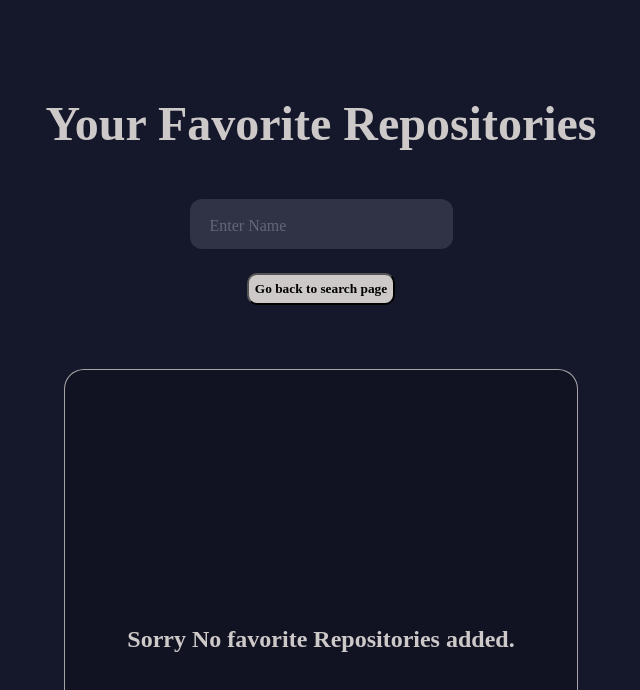
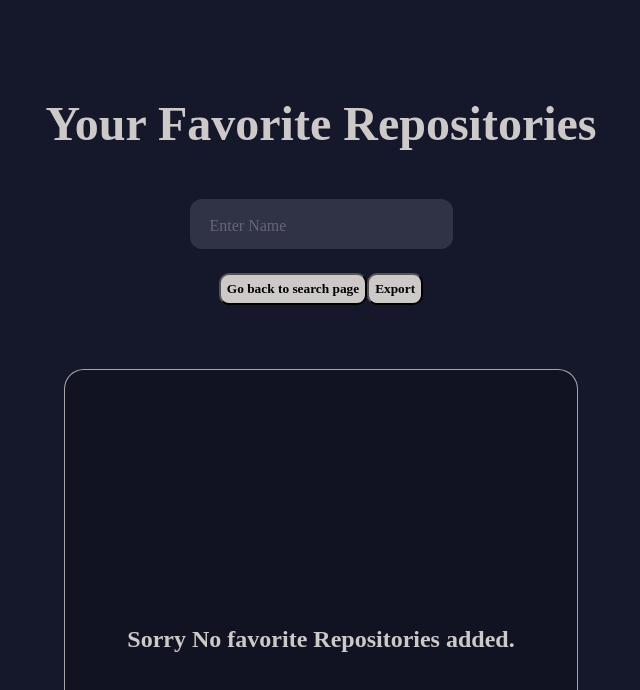
Before and after one commit to GraniteMask/github-fav-repo, a React (Create React App) app: page /favorite in a window 1280 px wide. Shown: the top 690 px of the page, without its empty margins (319-959 px from the left). Built offline with nearby package versions, Linux system fonts and the light colour scheme; a web font is replaced by a local one.

Commit message:
export functionality completed

```diff
--- a/src/FavoritePage.js
+++ b/src/FavoritePage.js
@@ -4,6 +4,7 @@ import { useDispatch, useSelector } from 'react-redux';
 import { searchRepo } from './actions/searchActions';
 import { favoriteAction } from './actions/favoriteAction';
 import { useHistory } from "react-router-dom";
+import { CSVLink, CSVDownload } from "react-csv";
 
 function FavoritePage() {
   const favoriteRepo = useSelector(state=> state.favoriteRepo)
@@ -78,6 +79,15 @@ function FavoritePage() {
 
   console.log(favoriteArr)
 
+  const exportFunc = () =>{
+    const element = document.createElement("a");
+    const file = new Blob([JSON.stringify(favoriteArr)], {type: 'text/plain'});
+    element.href = URL.createObjectURL(file);
+    element.download = "favoriteRepoBackup.txt";
+    document.body.appendChild(element); // Required for this to work in FireFox
+    element.click();
+  }
+
   return (
     <div className="App">
       <h1 style={{marginTop: "6rem", fontSize: "3rem"}}>Your Favorite Repositories</h1>
@@ -93,6 +103,8 @@ function FavoritePage() {
       </div>
 
       <button className="fav-button" style={{marginTop: "1.5rem"}} onClick={()=>history.push('/')}>Go back to search page</button>
+      <button className="fav-button" style={{marginTop: "1.5rem"}} onClick={()=>exportFunc()}>Export</button>
+      {/* <CSVDownload data={csvData} target="_blank" />; */}
     <div className="search_results_div">
     {
       favoriteArr.length != 0 ?
--- a/src/Homepage.js
+++ b/src/Homepage.js
@@ -4,6 +4,7 @@ import { useDispatch, useSelector } from 'react-redux';
 import { searchRepo } from './actions/searchActions';
 import { favoriteAction } from './actions/favoriteAction';
 import { useHistory } from "react-router-dom";
+
 
 
 function HomePage() {
@@ -41,7 +42,7 @@ function HomePage() {
     setFavoriteArr(arr=>[...arr, each])
 
   }
-  console.log(favoriteArr)
+  console.log(results)
 
   return (
     <div className="App">
@@ -59,13 +60,23 @@ function HomePage() {
 
       <button className="fav-button" style={{marginTop: "1.5rem"}} onClick={()=>history.push('/favorite')}>See your favorite Repositories</button>
       <div className="search_results_div">
-        <h2 style={{marginTop: "1rem"}}>Your Search Results</h2>
         {
-          results != undefined && results.items.map((each,i)=>(<>
-            <h4>{i+1}. <a href={each.html_url} style={{textDecoration: "none", color: "rgb(206, 201, 201)"}}><span style={{fontWeight: "bold", color: '#dc2f55'}}>{each.full_name}</span></a> by <span style={{fontWeight: "bold"}}>{each.owner.login}</span> ({each.stargazers_count} stars)</h4>
-            <button className="fav-button" onClick={()=>handleFavorite(each)}>Add to Favorite</button>
-            </>))
+          results != undefined ?
+          (<>
+            <h2 style={{marginTop: "1rem"}}>Your Search Results</h2>
+            {
+              results != undefined && results.items.map((each,i)=>(<>
+                <h4>{i+1}. <a href={each.html_url} style={{textDecoration: "none", color: "rgb(206, 201, 201)"}}><span style={{fontWeight: "bold", color: '#dc2f55'}}>{each.full_name}</span></a> by <span style={{fontWeight: "bold"}}>{each.owner.login}</span> ({each.stargazers_count} stars)</h4>
+                <button className="fav-button" onClick={()=>handleFavorite(each)}>Add to Favorite</button>
+                </>))
+            }
+          </>)
+          :
+          (
+            <h2 style={{ marginTop: "16rem"}}>Search repositories to see results here.</h2>
+          )
         }
+
       </div>
 
 
```
Also changed, not shown: 1 other file (tests, documents, lock files or other folders).
